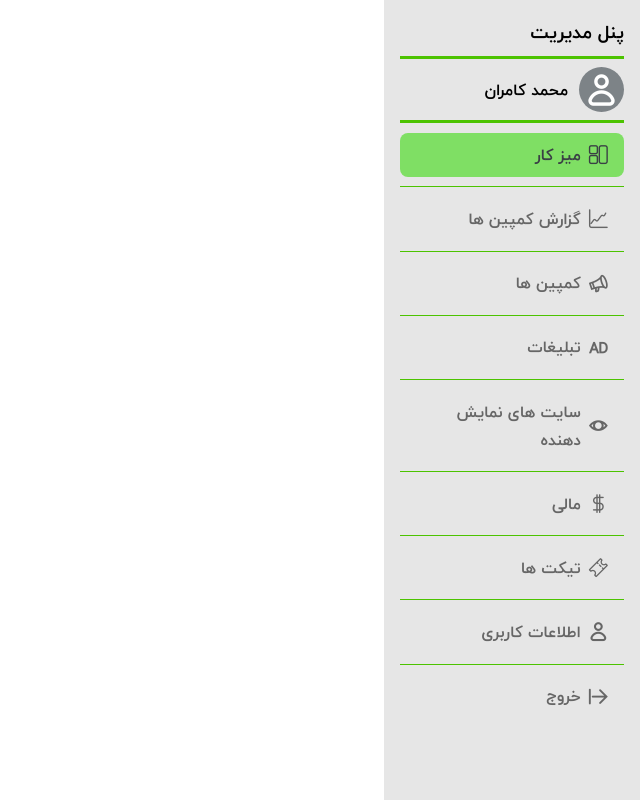
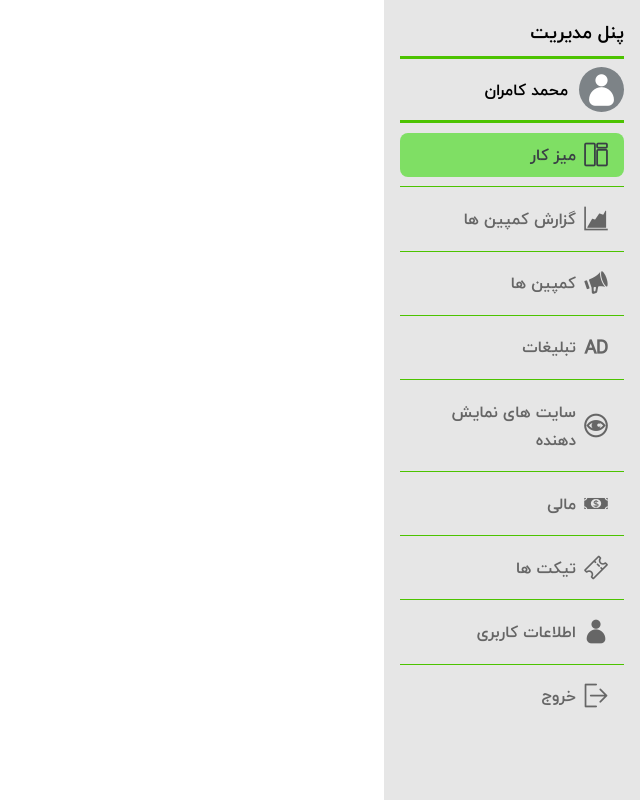
Before and after one commit to mohammadkamrannn/panel-hilite, a plain HTML site: page index.html in a window 1280 px wide. Shown: the whole page, without its empty margins (640-1280 px from the left). Drawn offline with Linux system fonts and the light colour scheme; files whose address does not match are found by name.

Commit message:
hilite-icon-v2

```diff
--- /dev/null
+++ b/css/hilite-icon-v2/style.css
@@ -0,0 +1,60 @@
+@font-face {
+  font-family: 'hilite-icon';
+  src:  url('fonts/hilite-icon.eot?56x02z');
+  src:  url('fonts/hilite-icon.eot?56x02z#iefix') format('embedded-opentype'),
+    url('fonts/hilite-icon.ttf?56x02z') format('truetype'),
+    url('fonts/hilite-icon.woff?56x02z') format('woff'),
+    url('fonts/hilite-icon.svg?56x02z#hilite-icon') format('svg');
+  font-weight: normal;
+  font-style: normal;
+  font-display: block;
+}
+
+[class^="icon-"], [class*=" icon-"] {
+  /* use !important to prevent issues with browser extensions that change fonts */
+  font-family: 'hilite-icon' !important;
+  speak: never;
+  font-style: normal;
+  font-weight: normal;
+  font-variant: normal;
+  text-transform: none;
+  line-height: 1;
+
+  /* Better Font Rendering =========== */
+  -webkit-font-smoothing: antialiased;
+  -moz-osx-font-smoothing: grayscale;
+}
+
+.icon-ads:before {
+  content: "\e900";
+}
+.icon-analytics:before {
+  content: "\e901";
+}
+.icon-analytics-2:before {
+  content: "\e902";
+}
+.icon-campaign:before {
+  content: "\e903";
+}
+.icon-log-out:before {
+  content: "\e904";
+}
+.icon-money:before {
+  content: "\e905";
+}
+.icon-panel:before {
+  content: "\e906";
+}
+.icon-ticket:before {
+  content: "\e907";
+}
+.icon-user:before {
+  content: "\e908";
+}
+.icon-user-2:before {
+  content: "\e909";
+}
+.icon-viewer:before {
+  content: "\e90a";
+}
--- a/index.html
+++ b/index.html
@@ -4,7 +4,7 @@
     <meta charset="UTF-8">
     <meta http-equiv="X-UA-Compatible" content="IE=edge">
     <meta name="viewport" content="width=device-width, initial-scale=1.0">
-    <link rel="stylesheet" href="./css/hilite-icon/style.css">
+    <link rel="stylesheet" href="./css/hilite-icon-v2/style.css">
     <link rel="stylesheet" href="./css/main.css">
     <title>پنل کاربری هایلایت</title>
 </head>
--- a/sass/main.scss
+++ b/sass/main.scss
@@ -34,7 +34,7 @@ span.icon-img{
 }
 
 .icon-hilite{
-    font-size: 1.2rem;
+    font-size: 1.5rem;
 }
 
 .user-name{
```
Also changed, not shown: css/hilite-icon-v2/fonts/hilite-icon.ttf (added), css/hilite-icon-v2/fonts/hilite-icon.woff (added), css/main.css, css/main.min.css, 2 other files.
